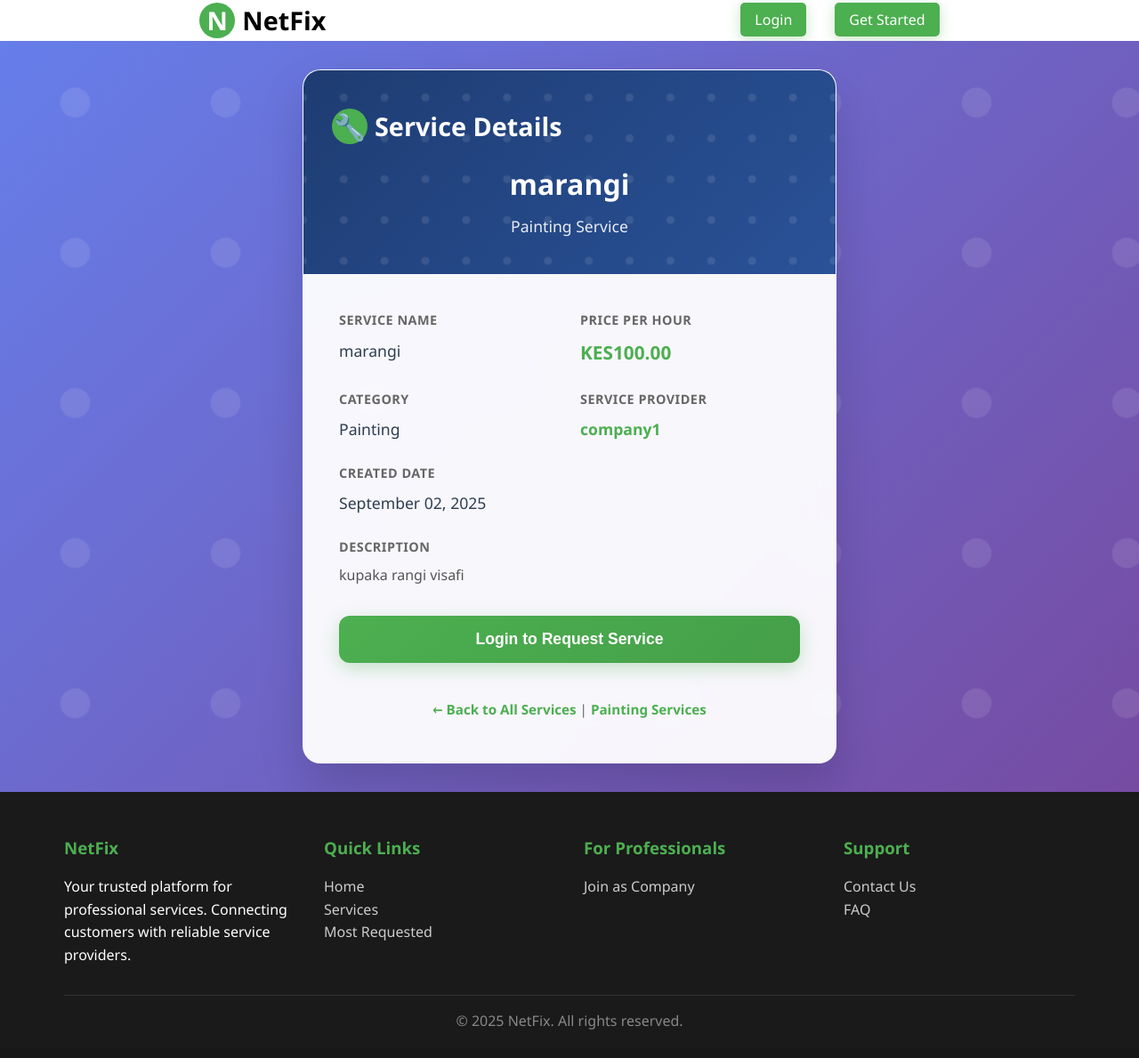
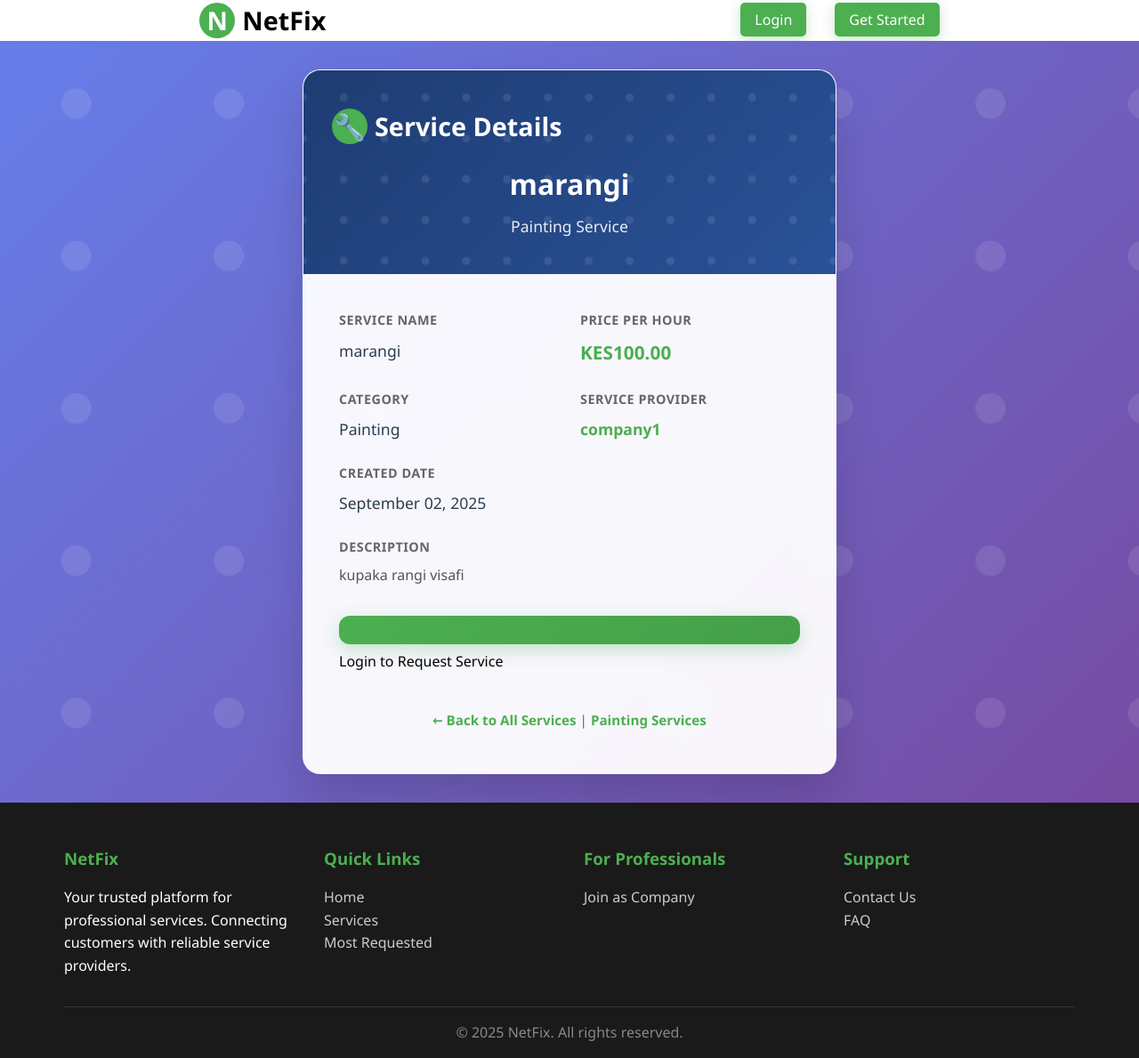
Before and after one commit to skanenje/netfix, a Django app: page /services/1/ in a window 1280 px wide. Shown: the whole page at 89% size. Before the commit the page ends 1157 px from the top, so only its background shows below. Run offline with Django 3.2, Linux system fonts and the light colour scheme; data comes from the database, SQL or seed files in the repository; parts of the project's set-up code (start-up, migrations or seed data) failed here and were passed over.

Commit message:
fix:syntax error

```diff
--- a/services/templates/services/single_service.html
+++ b/services/templates/services/single_service.html
@@ -56,21 +56,24 @@
 
             <!-- Action Buttons -->
             {% if request.user.is_authenticated %}
-                {% if request.user.is_customer %}
-                    <button type="button" class="submit-btn" onclick="window.location.href='{% url 'services:request_service' service.id %}'">
-                        Request This Service
-                    </button>
-                {% endif %}
+            {% if request.user.is_customer %}
+            <a href="{% url 'services:request_service' service.id %}" class="submit-btn"
+                style="text-decoration: none; display: inline-block; text-align: center;"></a>
+            Request This Service
+            </a>
+            {% endif %}
             {% else %}
-                <button type="button" class="submit-btn" onclick="window.location.href='{% url 'users:login_user' %}'">
-                    Login to Request Service
-                </button>
+            <a href="{% url 'users:login_user' %}" class="submit-btn"
+                style="text-decoration: none; display: inline-block; text-align: center;"></a>
+            Login to Request Service
+            </a>
             {% endif %}
 
             <div class="login-link">
                 <a href="{% url 'services:services_list' %}">← Back to All Services</a>
                 {% if service.field %}
-                    | <a href="{% url 'services:services_field' service.field|lower|slugify %}">{{ service.field }} Services</a>
+                | <a href="{% url 'services:services_field' service.field|lower|slugify %}">{{ service.field }}
+                    Services</a>
                 {% endif %}
             </div>
         </div>
```
